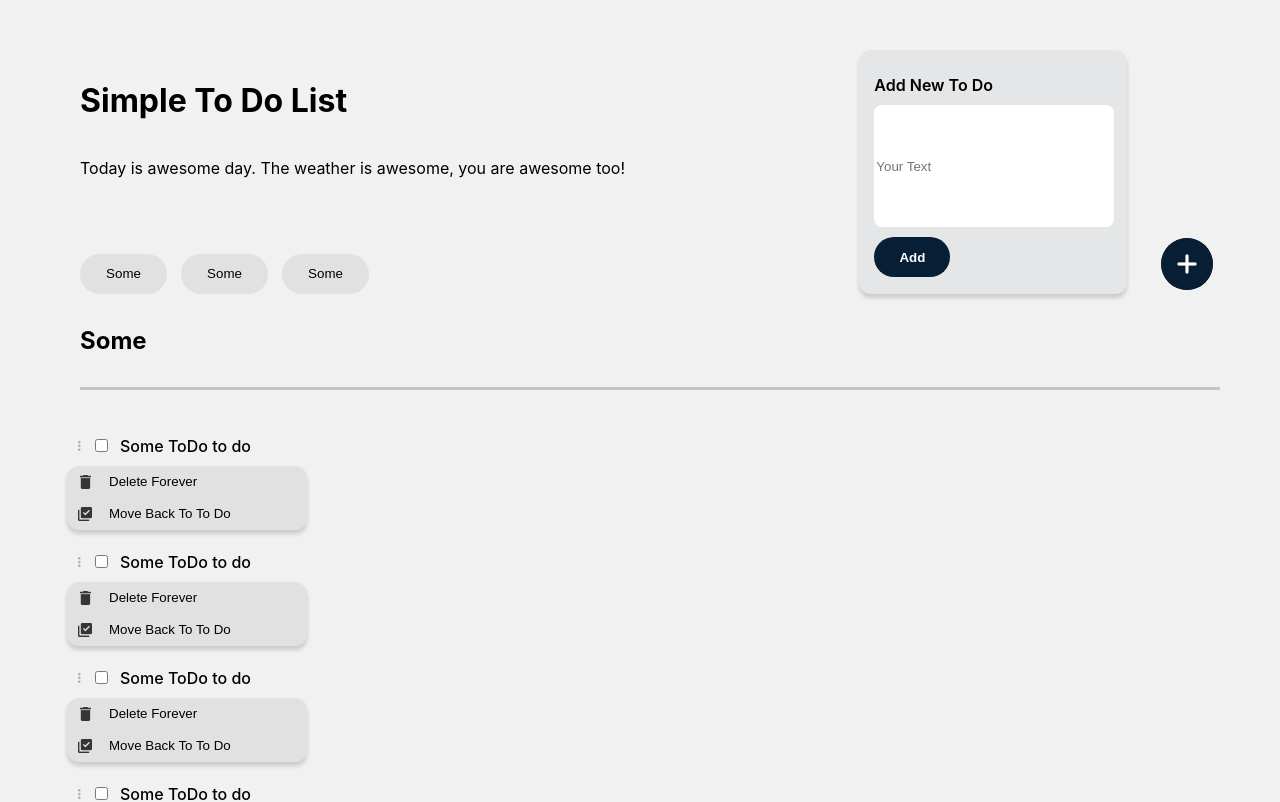
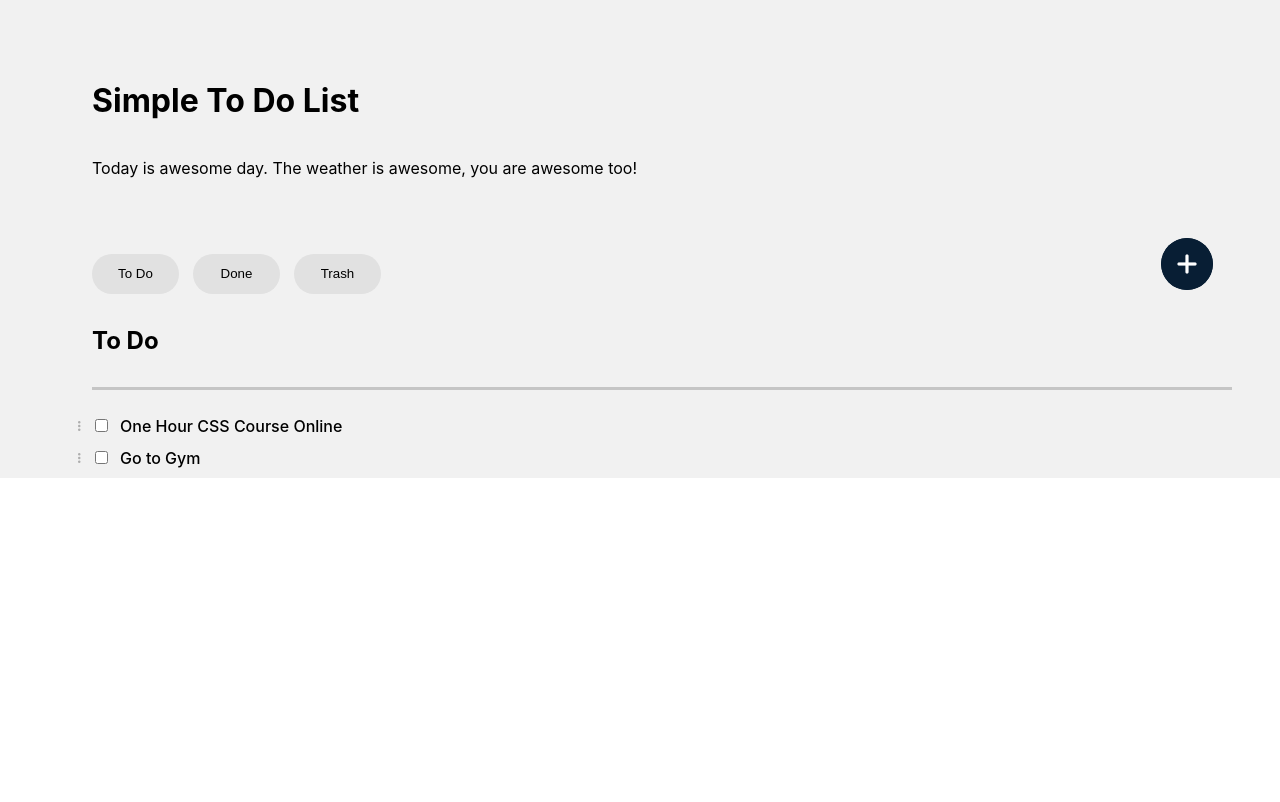
Before and after one commit to reestear/nfactorial-Simple-ToDo-Feb.19.2023, a React (Create React App) app: page / in a window 1280 px wide. Shown: the top 802 px of the page. Built offline with nearby package versions, Linux system fonts and the light colour scheme.

Commit message:
without NewToDo comp

```diff
--- a/src/App.css
+++ b/src/App.css
@@ -8,7 +8,7 @@
   background-color: #F1F1F1;
 }
 .pd13{
-  margin-left: 13px;
+  margin-left: 25px;
 }
 .Top{
   width: 95%;
@@ -28,5 +28,5 @@
   padding-top: 60px;
 }
 .Feature-List{
-  padding-top: 20px;
+  padding-top: 14px;
 }
--- a/src/App.js
+++ b/src/App.js
@@ -3,8 +3,90 @@ import './App.css';
 import FeatureButton from './Components/FeatureButton';
 import ToDo from './Components/ToDo';
 import NewTodo from './Components/NewTodo';
+import Todos from './assets/InitialToDos.js'
+import { useEffect, useState } from 'react';
+import ToDoList from './Components/ToDoList';
 
 function App() {
+
+  const [todos, setTodos] = useState([]);
+  const [filteredTodos, setFilteredTodos] = useState([]);
+  const [status, setStatus] = useState();
+  const [mounted, setMounted] = useState(true);
+  const [Wind, setWind] = useState('To Do');
+
+  useEffect(() => {
+
+    const temp = JSON.parse(localStorage.getItem('arr'));
+    setTodos(temp || Todos);
+
+    setStatus('active')
+
+    if(temp == null) setFilteredTodos(Todos.filter((todo) => todo.active === 'active'));
+    else setFilteredTodos(temp.filter((todo) => todo.active === 'active'));
+  }, [mounted])
+
+  console.log(todos);
+  console.log(filteredTodos);
+
+  function showActive(){
+    console.log('active clicked')
+
+    setFilteredTodos(todos.filter(todo => todo.active === 'active'));
+    setStatus('active')
+    setWind('To Do')
+  }
+
+  function showDone(){
+    console.log('done clicked')
+
+    setFilteredTodos(todos.filter(todo => todo.active === 'done'));
+    setStatus('done')
+    setWind('Done')
+  }
+
+  function showTrash(){
+    console.log('trash clicked')
+
+    setFilteredTodos(todos.filter(todo => todo.active === 'trash'));
+    setStatus('trash')
+    setWind('Trash')
+  }
+
+  function MoveToTrash(id){
+    // console.log("movetotrash has been pressed")
+    // console.log('its id is ' + id)
+    const todo = todos.find((item) => item.id === id);
+    todo.active = 'trash';
+
+    setFilteredTodos(todos.filter((item) => item.active === status))
+  }
+
+  function DeleteForever(id){
+    const todo = todos.find((item) => item.id === id);
+    let new_todos = todos.filter((item) => item != todo)
+    setTodos(new_todos);
+    setFilteredTodos(new_todos.filter((item) => item.active === status))
+  }
+
+  function MoveBack(id){
+    console.log('move back is pressed')
+    const todo = todos.find((item) => item.id === id);
+    todo.active = (todo.done) ? 'done' : 'active';
+
+    setFilteredTodos(todos.filter((item) => item.active === status))
+  }
+
+  function handleCheck(id){
+    console.log('chackbox is pressed')
+    const todo = todos.find((item) => item.id === id);
+    todo.done = !todo.done;
+    if(todo.active === 'active') todo.active = 'done';
+    else if(todo.active === 'done') todo.active = 'active';
+
+    setFilteredTodos(todos.filter((item) => item.active === status))
+  }
+
   return (
     <div className="App">
       <div className='Top'>
@@ -15,9 +97,9 @@ function App() {
           </div>
 
           <div className='Feature-Buttons pd13'>
-            <FeatureButton></FeatureButton>
-            <FeatureButton></FeatureButton>
-            <FeatureButton></FeatureButton>
+            <FeatureButton title = "To Do" filterUpdate = {showActive}></FeatureButton>
+            <FeatureButton title = "Done" filterUpdate = {showDone}></FeatureButton>
+            <FeatureButton title = "Trash" filterUpdate = {showTrash}></FeatureButton>
           </div>
         </div>
 
@@ -25,16 +107,10 @@ function App() {
 
       </div>
 
-      <h2 className='pd13' style={{paddingTop: '12px'}}>Some</h2>
+      <h2 className='pd13' style={{paddingTop: '12px'}}>{Wind}</h2>
       <div className='pd13' style={{width: '94%', height: '3px', backgroundColor: '#151517', opacity: '0.2', marginBottom: '24px', marginTop: '12px'}}></div>
 
-      <div className='Feature-List'>
-        <ToDo></ToDo>
-        <ToDo></ToDo>
-        <ToDo></ToDo>
-        <ToDo></ToDo>
-        <ToDo></ToDo>
-      </div>
+      <ToDoList filteredToDos = {filteredTodos} MoveToTrash={MoveToTrash} DeleteForever={DeleteForever} MoveBack={MoveBack} handleCheck={handleCheck}></ToDoList>
 
     </div>
   );
--- a/src/Components/FeatureButton/index.js
+++ b/src/Components/FeatureButton/index.js
@@ -1,8 +1,8 @@
 import React from 'react'
 import './styles.css'
 
-export default function FeatureButton() {
-  return (
-    <button className='btn'>Some</button>
-  )
+export default function FeatureButton({title, filterUpdate}) {
+    return (
+        <button className='btn' onClick={filterUpdate}>{title}</button>
+    )
 }
--- a/src/Components/NewTodo/index.js
+++ b/src/Components/NewTodo/index.js
@@ -5,7 +5,7 @@ import ADD_IMG from './assets/plus.png'
 export default function NewTodo() {
   return (
     <div className='NewTodoMain'>
-        <div className='NewTodoWindow' style={{visibility: 'visible'}}>
+        <div className='NewTodoWindow' style={{visibility: 'hidden'}}>
             <div>
                 <p style={{fontWeight: '600', padding: 0, margin: 0, marginTop: '25px', marginLeft: '15px'}}>Add New To Do</p>
             </div>
--- a/src/Components/ToDo/index.js
+++ b/src/Components/ToDo/index.js
@@ -1,38 +1,50 @@
-import React from 'react'
+import React, { useState } from 'react'
 import './styles.css'
 import TRASH_IMG from './assets/trash.png'
 import MOVEBACK_IMG from './assets/moveback.png'
 import MORE_IMG from './assets/more.png'
 
-export default function ToDo() {
+
+
+
+export default function ToDo({id, active, text, done, MoveToTrash, DeleteForever, MoveBack, handleCheck}) {
+
+    const [SpecsDisplay, setSpecsDisplay] = useState('none');
+    let SpecsFirst = (active === 'active') ? 'flex' : 'none';
+    let SpecsSecond = (active === 'trash') ? 'flex' : 'none';
+
+    function handleOnClick(){
+        SpecsDisplay = (SpecsDisplay === 'none') ? setSpecsDisplay('flex') : setSpecsDisplay('none');
+    }
+
   return (
     <div className='ToDoMain'>
         <div className='CheckInput'>
-            <button className='ToDoButton'>
+            <button onClick={handleOnClick} className='ToDoButton'>
                 <img alt='more' src={MORE_IMG}></img>
             </button>
 
             <label className='checking'>
-                <input type='checkbox' id='inp'></input>
-                Some ToDo to do
+                <input onClick={() => handleCheck(id)} type='checkbox' checked={(done) ? true : false} id='inp'></input>
+                {text}
             </label>
         </div>
 
-        <div className='Specs' style={{display: 'flex'}}>
-            <div className='Specs-First'>
-                <button className='Trash SpecsButton'>
+        <div className='Specs' style={{display: SpecsDisplay}}>
+            <div className='Specs-First' style={{display: SpecsFirst}}>
+                <button onClick={() => {MoveToTrash(id); setSpecsDisplay('none')}} className='Trash SpecsButton'>
                     <img alt='trash' src={TRASH_IMG}></img>
                     Move to Trash
                 </button>
             </div>
-            <div className='Specs-Second'>
-                <button className='Delete SpecsButton'>
+            <div className='Specs-Second' style={{display: SpecsSecond}}>
+                <button onClick={() => {DeleteForever(id); setSpecsDisplay('none')}} className='Delete SpecsButton'>
                     <img alt='trash' src={TRASH_IMG}></img>
                     Delete Forever
                 </button>
-                <button className='MoveBack SpecsButton'>
+                <button onClick={() => {MoveBack(id); setSpecsDisplay('none')}} className='MoveBack SpecsButton'>
                     <img alt = 'moveback' src={MOVEBACK_IMG}></img>
-                    Move Back To To Do
+                    Move Back
                 </button>
             </div>
         </div>
--- a/src/Components/ToDo/styles.css
+++ b/src/Components/ToDo/styles.css
@@ -48,6 +48,7 @@
     box-shadow: 0px 4px 4px rgba(0, 0, 0, 0.16);
     border-radius: 12px;
     margin-bottom: 20px;
+    margin-left: 10px;
 }
 .SpecsButton{
     text-align: center;
--- /dev/null
+++ b/src/Components/ToDoList/index.js
@@ -0,0 +1,16 @@
+import React from 'react'
+import ToDo from '../ToDo'
+
+export default function ToDoList({filteredToDos, MoveToTrash, DeleteForever, MoveBack, handleCheck}) {
+
+    // console.log("filtodos = " + filteredToDos)
+    return (
+        // <div className='Feature-List'>
+        //     <ToDo></ToDo>
+        //     <ToDo></ToDo>
+        //     <ToDo></ToDo>
+        //     <ToDo></ToDo>
+        // </div>
+        filteredToDos.map((todo) => <ToDo id = {todo.id} active = {todo.active} text = {todo.text} done={todo.done} MoveToTrash={MoveToTrash} DeleteForever={DeleteForever} MoveBack={MoveBack} handleCheck={handleCheck}></ToDo>)
+    )
+}
--- /dev/null
+++ b/src/assets/InitialToDos.js
@@ -0,0 +1,32 @@
+export default [
+    {
+        id: 0,
+        active: 'done',
+        text: 'Write Essay',
+        done: false
+    },
+    {
+        id: 1,
+        active: 'active',
+        text: 'One Hour CSS Course Online',
+        done: false
+    },
+    {
+        id: 2,
+        active: 'trash',
+        text: 'Buy One Way Tickets to San Fransico',
+        done: false
+    },
+    {
+        id: 3,
+        active: 'active',
+        text: 'Go to Gym',
+        done: false
+    },
+    {
+        id: 4,
+        active: 'done',
+        text: 'Buy Groceries',
+        done: false
+    }
+]
--- a/src/index.js
+++ b/src/index.js
@@ -6,9 +6,9 @@ import reportWebVitals from './reportWebVitals';
 
 const root = ReactDOM.createRoot(document.getElementById('root'));
 root.render(
-  <React.StrictMode>
+  // <React.StrictMode>
     <App />
-  </React.StrictMode>
+  // </React.StrictMode>
 );
 
 // If you want to start measuring performance in your app, pass a function
```
